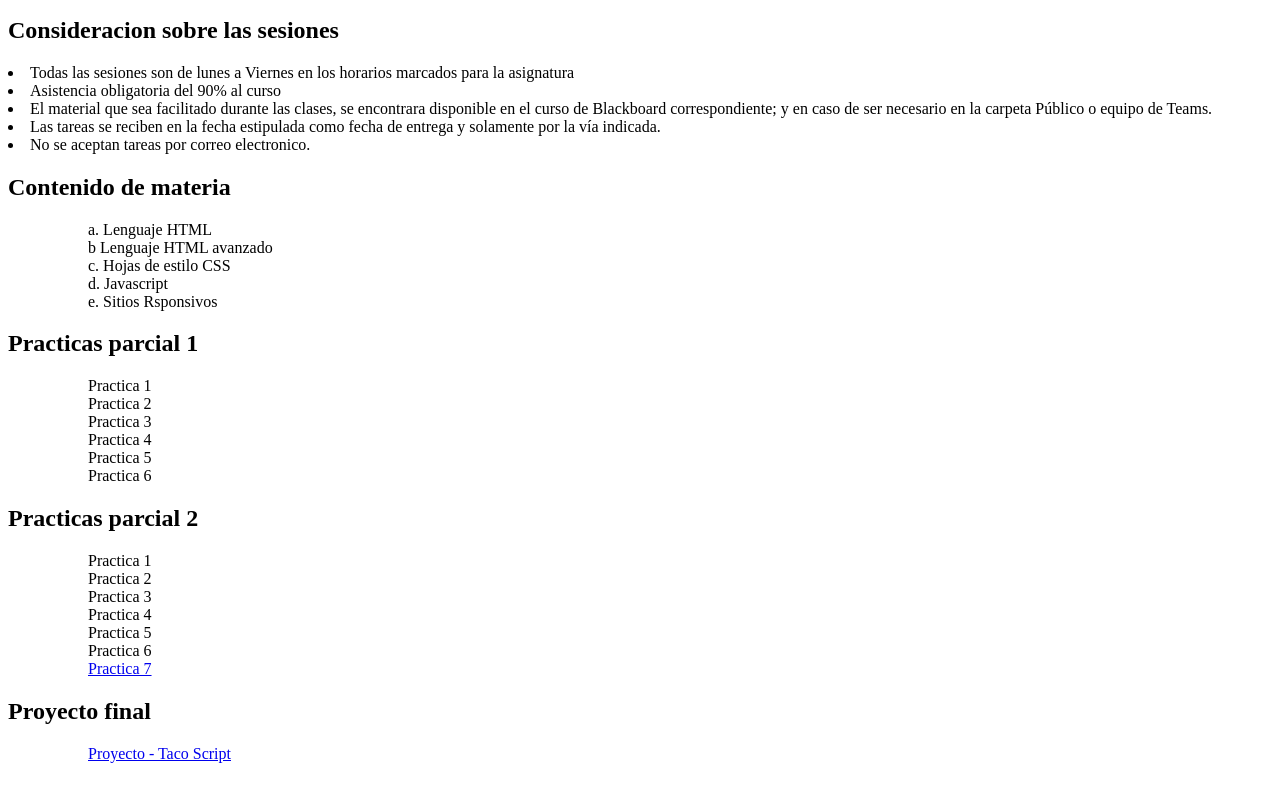
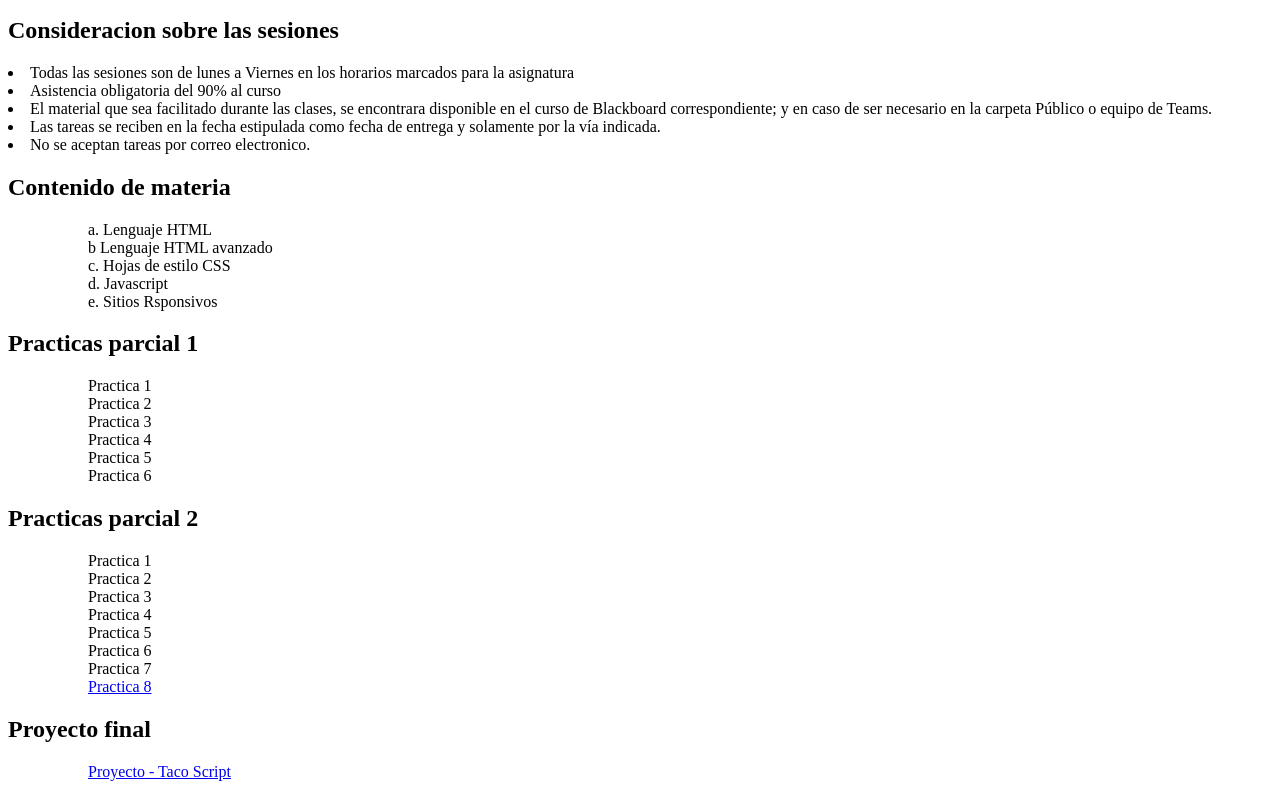
Before and after one commit to jesus-rdz71/Portafolio, a plain HTML site: page index.html in a window 1280 px wide. Shown: the part 852-1649 px from the top of the page. Drawn offline with Linux system fonts and the light colour scheme.

Commit message:
index.html

```diff
--- a/index.html
+++ b/index.html
@@ -87,7 +87,8 @@
 		<ol>Practica 4</ol>
 		<ol>Practica 5</ol>
 		<ol>Practica 6</ol>
-		<ol><a href="Parcial 2/Propiedadesposition.html">Practica 7</a></ol>
+		<ol>Practica 7</ol>
+		<ol><a href="Parcial 2/Propiedadesposition.html">Practica 8</a></ol>
 	</ul>
 
 	<h2> Proyecto final </h2>
```
